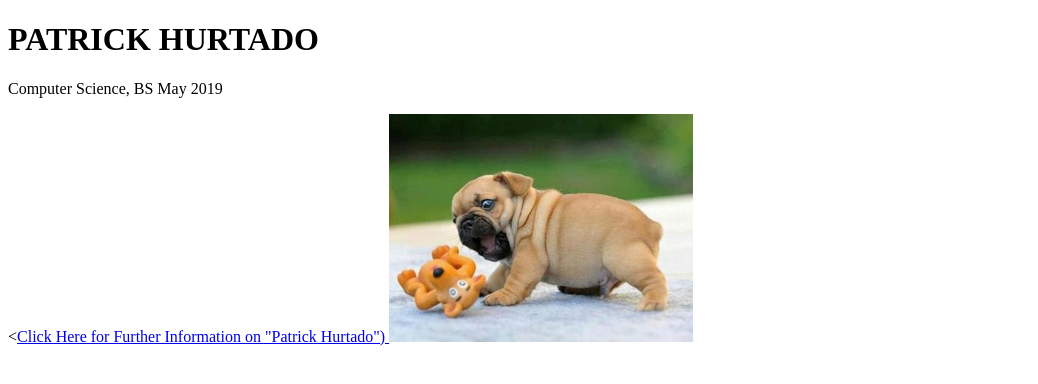
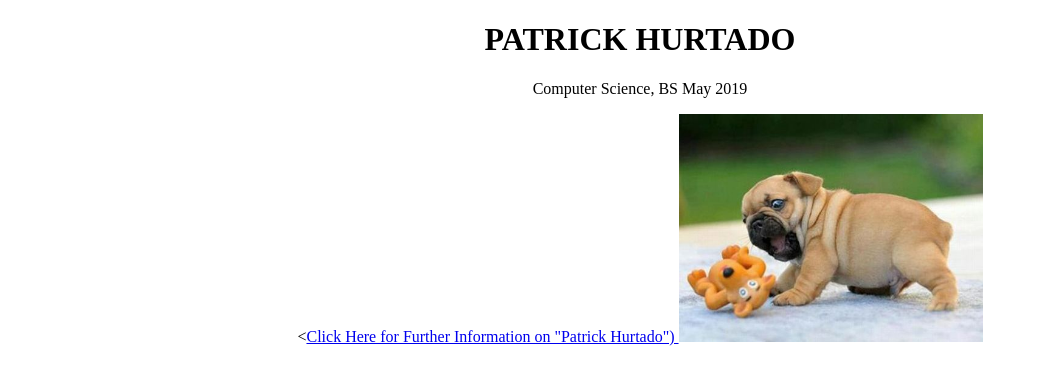
Before and after one commit to phurtad2/phurtad2.github.io, a plain HTML site: page index.html in a window 1280 px wide. Shown: the whole page, without its empty margins (0-1038 px from the left). Drawn offline with Linux system fonts and the light colour scheme.

Commit message:
Added centering of Text

```diff
--- a/index.html
+++ b/index.html
@@ -5,8 +5,8 @@
   <title>Index</title>
 </head>
 <body>
-  <h1>PATRICK HURTADO</h1>
-  <p>Computer Science, BS May 2019</p>
+  <center><h1>PATRICK HURTADO</h1></center>
+  <center><p>Computer Science, BS May 2019</p><center>
   <<a href="https://www.google.com/search?q=patrick+hurtado&oq=patrick+hurtado&aqs=chrome..69i57j69i61l2.1812j0j4&sourceid=chrome&es_sm=122&ie=UTF-8">Click Here for Further Information on "Patrick Hurtado")
 
   <img src="cute-pug.jpg" alt="Mountain View" style="width:304px;height:228px;">
```
